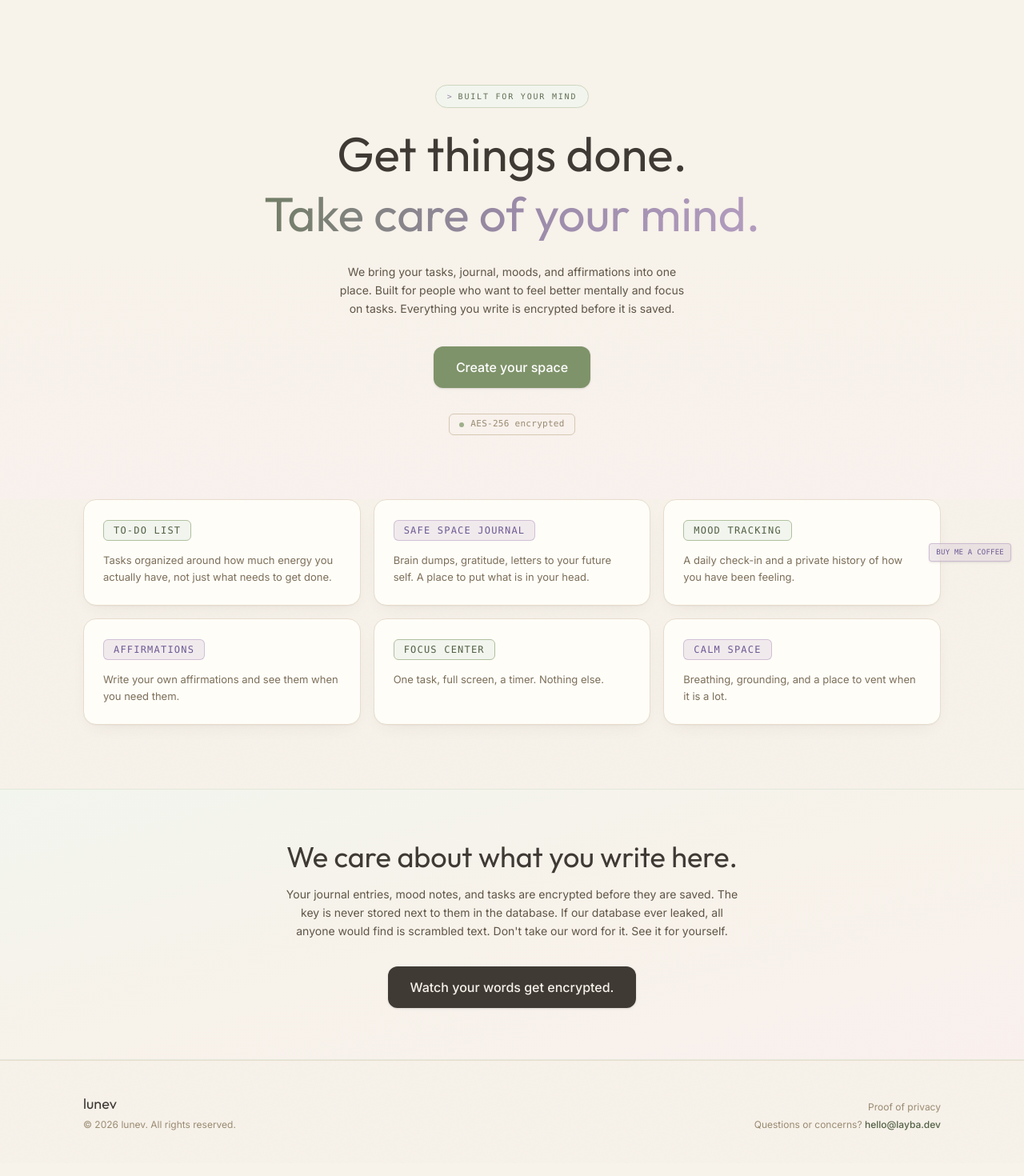
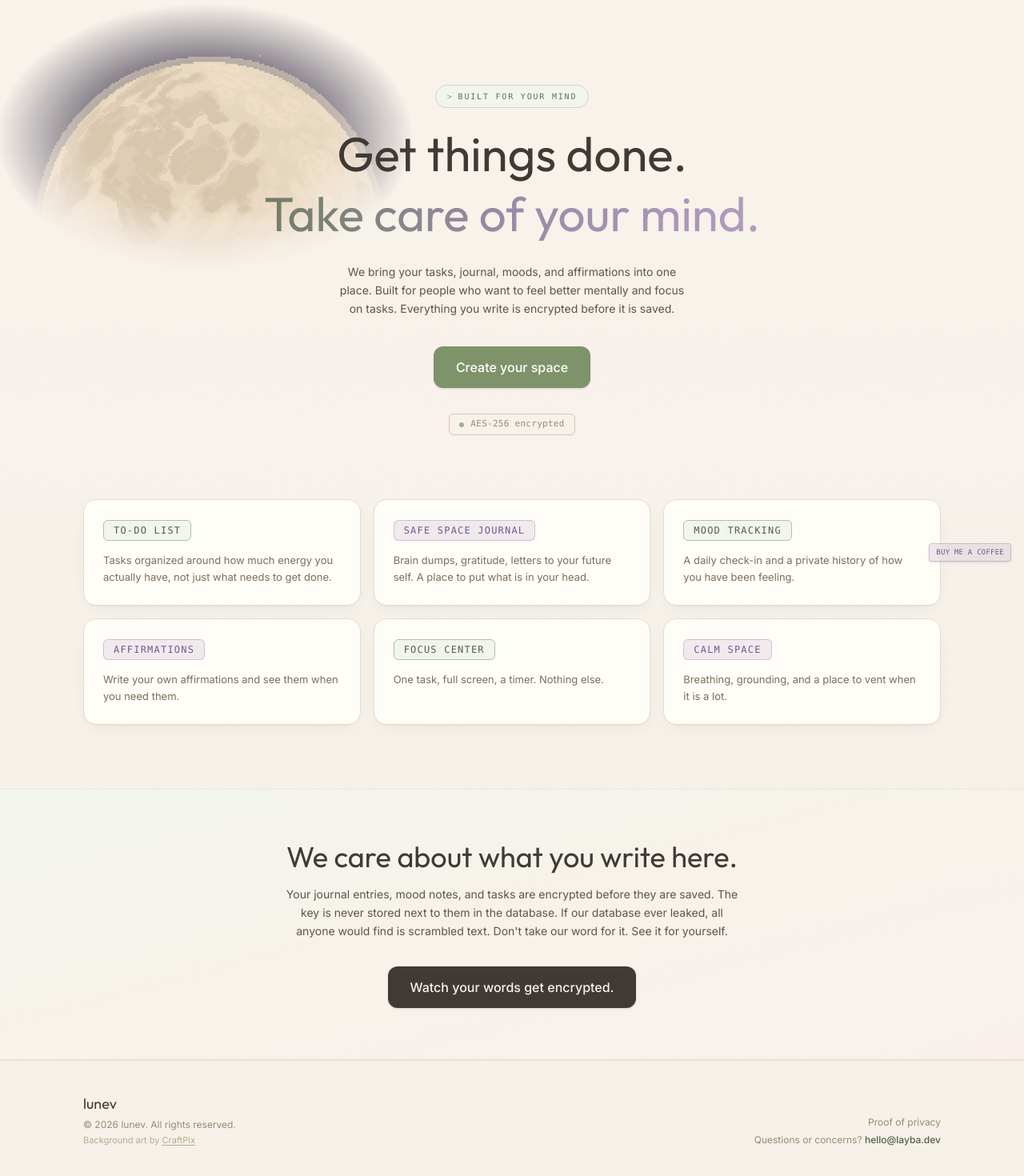
Before and after one commit to laybuh/todo-frontend, a React (Vite) app: page / in a window 1280 px wide. Shown: the part 82-1552 px from the top of the page at 80% size. Built offline with nearby package versions, Linux system fonts and the light colour scheme; no server answers.

Commit message:
Add faded moon backdrop to hero

```diff
--- a/src/components/PublicFooter.jsx
+++ b/src/components/PublicFooter.jsx
@@ -9,6 +9,17 @@ export default function PublicFooter() {
                 <div className="text-center sm:text-left">
                     <p className="font-serif text-lg text-ink mb-1">lunev</p>
                     <p className="text-xs">© {year} lunev. All rights reserved.</p>
+                    <p className="text-[11px] text-sand-400 mt-1">
+                        Background art by{' '}
+                        <a
+                            href="https://craftpix.net/freebies/"
+                            target="_blank"
+                            rel="noopener noreferrer"
+                            className="underline underline-offset-2 hover:text-sand-600 transition-colors"
+                        >
+                            CraftPix
+                        </a>
+                    </p>
                 </div>
                 <div className="flex flex-col items-center sm:items-end gap-1.5 text-xs">
                     <Link to="/proof-of-privacy" className="hover:text-ink transition-colors">Proof of privacy</Link>
--- a/src/index.css
+++ b/src/index.css
@@ -57,6 +57,30 @@
 }
 
 @layer base {
+  /* Faded moon scene behind the hero. The pixel-art moon already sits in the
+     palette (warm moon, dusk-purple sky), so its own colors are kept. A radial
+     mask isolates the moon and its halo so the dark sky never drops a heavy
+     rectangle on the light theme — it just floats a soft moon behind the text.
+     Credited in the footer. Knob: --hero-scene-opacity. */
+  .hero-scene {
+    position: absolute;
+    inset: 0;
+    z-index: -10;
+    overflow: hidden;
+    pointer-events: none;
+    opacity: var(--hero-scene-opacity, 0.5);
+    -webkit-mask-image: radial-gradient(34% 44% at 20% 28%, #000 0%, #000 34%, transparent 60%);
+    mask-image: radial-gradient(34% 44% at 20% 28%, #000 0%, #000 34%, transparent 60%);
+  }
+  .hero-scene img {
+    width: 100%;
+    height: 100%;
+    object-fit: cover;
+    object-position: center 30%;
+    /* nudge the moon into the upper-left corner, clear of the centered headline */
+    transform: translateX(-28%) translateY(-4%);
+  }
+
   body {
     background-color: var(--color-cream);
     /* subtle paper grain for a cozy, analog feel */
--- a/src/pages/Home.jsx
+++ b/src/pages/Home.jsx
@@ -24,8 +24,12 @@ export default function Home() {
 
             {/* Hero */}
             <header className="relative overflow-hidden">
-                {/* soft warm wash — color only, no graphics */}
-                <div aria-hidden className="pointer-events-none absolute inset-0 -z-10 bg-gradient-to-b from-cream via-cream to-rose-50/60" />
+                {/* soft warm wash */}
+                <div aria-hidden className="pointer-events-none absolute inset-0 -z-20 bg-gradient-to-b from-cream via-cream to-rose-50/60" />
+                {/* faded moon scene — natural colors, radial-masked in CSS, art credited in footer */}
+                <div aria-hidden className="hero-scene">
+                    <img src="/hero-scene.png" alt="" />
+                </div>
 
                 <div className="relative max-w-6xl mx-auto px-6 md:px-10 pt-20 md:pt-28 pb-20 text-center">
                     <motion.p
```
Also changed, not shown: public/hero-scene.png (added).
